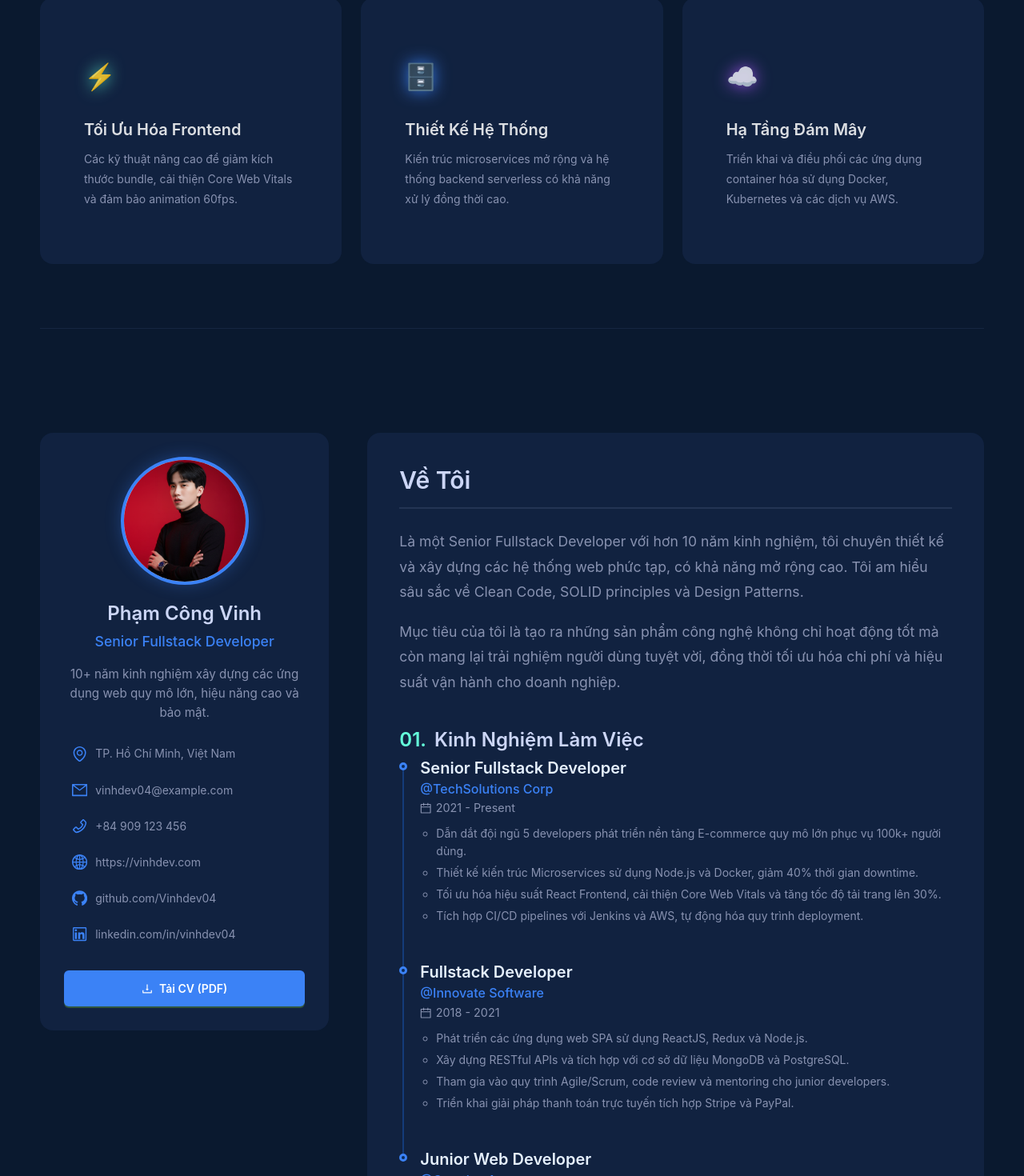
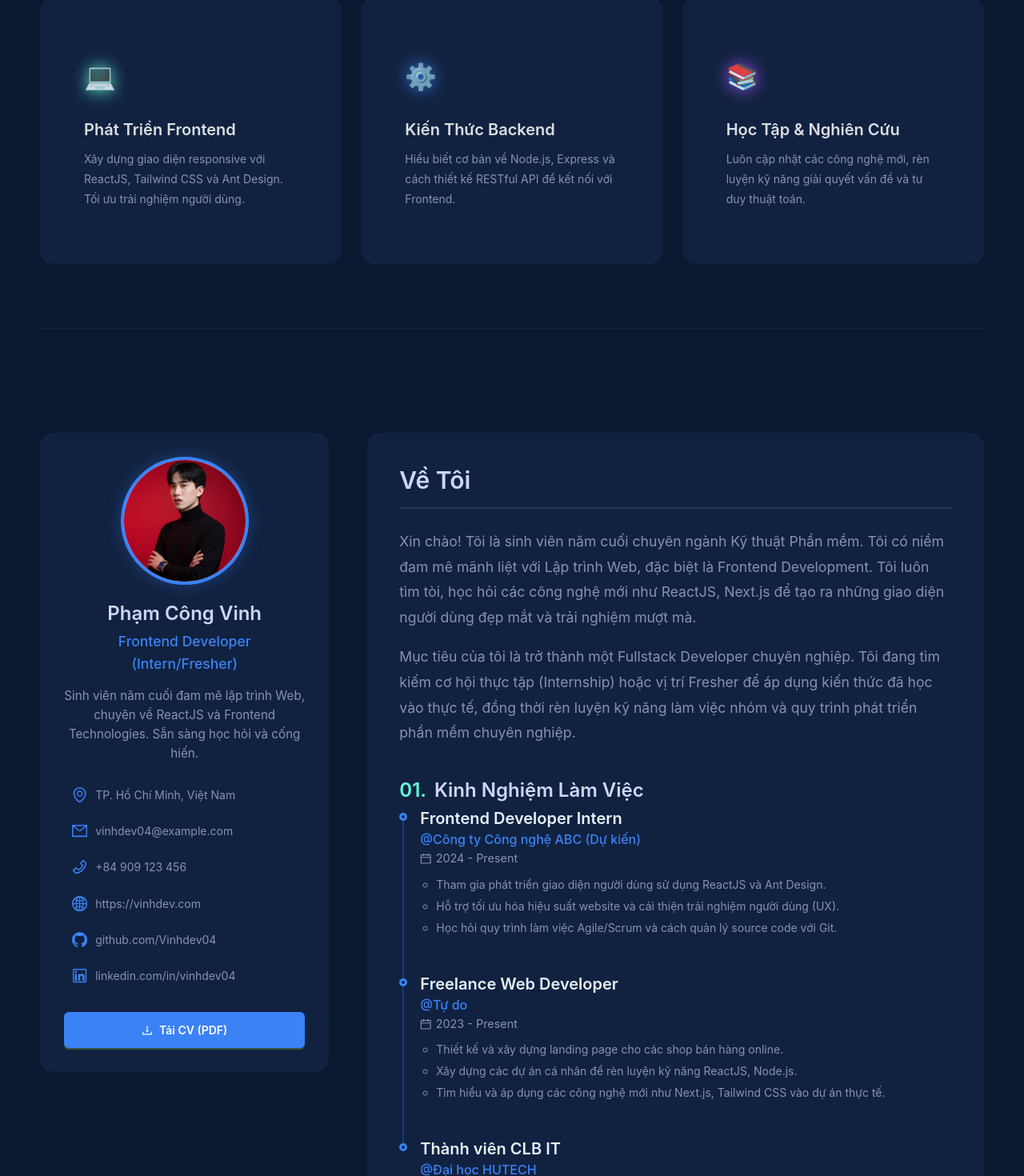
Before and after one commit to Vinhdev04/V_Potofolio, a React (Vite) app in the folder Frontend/: page / in a window 1280 px wide. Shown: the part 1147-2617 px from the top of the page at 80% size. Built offline with nearby package versions, Linux system fonts and the light colour scheme.

Commit message:
Update Home and About pages to Student/Intern profile

```diff
--- a/Frontend/src/data/aboutData.js
+++ b/Frontend/src/data/aboutData.js
@@ -1,34 +1,32 @@
 export const experiences = [
     {
-      role: 'Senior Fullstack Developer',
-      company: 'TechSolutions Corp',
-      period: '2021 - Present',
+      role: 'Frontend Developer Intern',
+      company: 'Công ty Công nghệ ABC (Dự kiến)',
+      period: '2024 - Present',
       description: [
-        'Dẫn dắt đội ngũ 5 developers phát triển nền tảng E-commerce quy mô lớn phục vụ 100k+ người dùng.',
-        'Thiết kế kiến trúc Microservices sử dụng Node.js và Docker, giảm 40% thời gian downtime.',
-        'Tối ưu hóa hiệu suất React Frontend, cải thiện Core Web Vitals và tăng tốc độ tải trang lên 30%.',
-        'Tích hợp CI/CD pipelines với Jenkins và AWS, tự động hóa quy trình deployment.'
+        'Tham gia phát triển giao diện người dùng sử dụng ReactJS và Ant Design.',
+        'Hỗ trợ tối ưu hóa hiệu suất website và cải thiện trải nghiệm người dùng (UX).',
+        'Học hỏi quy trình làm việc Agile/Scrum và cách quản lý source code với Git.'
       ]
     },
     {
-      role: 'Fullstack Developer',
-      company: 'Innovate Software',
-      period: '2018 - 2021',
+      role: 'Freelance Web Developer',
+      company: 'Tự do',
+      period: '2023 - Present',
       description: [
-        'Phát triển các ứng dụng web SPA sử dụng ReactJS, Redux và Node.js.',
-        'Xây dựng RESTful APIs và tích hợp với cơ sở dữ liệu MongoDB và PostgreSQL.',
-        'Tham gia vào quy trình Agile/Scrum, code review và mentoring cho junior developers.',
-        'Triển khai giải pháp thanh toán trực tuyến tích hợp Stripe và PayPal.'
+        'Thiết kế và xây dựng landing page cho các shop bán hàng online.',
+        'Xây dựng các dự án cá nhân để rèn luyện kỹ năng ReactJS, Node.js.',
+        'Tìm hiểu và áp dụng các công nghệ mới như Next.js, Tailwind CSS vào dự án thực tế.'
       ]
     },
     {
-      role: 'Junior Web Developer',
-      company: 'Creative Agency',
-      period: '2016 - 2018',
+      role: 'Thành viên CLB IT',
+      company: 'Đại học HUTECH',
+      period: '2022 - 2023',
       description: [
-        'Chuyển đổi thiết kế PSD/Figma sang HTML5/CSS3/JavaScript với độ chính xác cao.',
-        'Phát triển các theme WordPress tùy chỉnh và plugin cho khách hàng.',
-        'Hỗ trợ bảo trì và nâng cấp các website hiện có, đảm bảo tính tương thích trên mọi thiết bị.',
+        'Tham gia tổ chức các buổi workshop chia sẻ kiến thức lập trình cho sinh viên.',
+        'Hỗ trợ các bạn sinh viên khóa dưới tiếp cận với lập trình Web cơ bản.',
+        'Tham gia các cuộc thi Hackathon cấp trường để rèn luyện kỹ năng làm việc nhóm.'
       ]
     }
 ];
@@ -37,14 +35,13 @@ export const education = [
     {
       school: 'Đại Học Công Nghệ TP.HCM (HUTECH)',
       degree: 'Kỹ Sư Công Nghệ Phần Mềm',
-      year: '2012 - 2016',
-      description: 'Tốt nghiệp loại Giỏi. GPA: 3.6/4.0',
+      year: '2021 - Present (Năm cuối)',
+      description: 'GPA hiện tại: 3.2/4.0. Dự kiến tốt nghiệp: 2025.',
     }
 ];
 
 export const skills = {
-    "Frontend": ["ReactJS", "Next.js", "TypeScript", "Redux", "Tailwind CSS", "Ant Design", "SASS/SCSS"],
-    "Backend": ["Node.js", "Express", "NestJS", "Python", "Django", "GraphQL"],
-    "Database": ["PostgreSQL", "MongoDB", "MySQL", "Redis"],
-    "DevOps & Tools": ["Docker", "Kubernetes", "AWS", "Git/GitHub", "CI/CD", "Jira"]
+    "Frontend": ["ReactJS", "JavaScript (ES6+)", "HTML5/CSS3", "Tailwind CSS", "Ant Design", "Bootstrap"],
+    "Backend": ["Node.js (Basic)", "Express", "MongoDB", "RESTful API"],
+    "Tools & Others": ["Git/GitHub", "VS Code", "Figma (Basic)", "Postman", "Vercel/Netlify"]
 };
--- a/Frontend/src/data/homeData.jsx
+++ b/Frontend/src/data/homeData.jsx
@@ -14,21 +14,21 @@ export const techStack = [
 
 export const expertiseData = [
   {
-    title: 'Tối Ưu Hóa Frontend',
-    desc: 'Các kỹ thuật nâng cao để giảm kích thước bundle, cải thiện Core Web Vitals và đảm bảo animation 60fps.',
-    icon: '⚡',
+    title: 'Phát Triển Frontend',
+    desc: 'Xây dựng giao diện responsive với ReactJS, Tailwind CSS và Ant Design. Tối ưu trải nghiệm người dùng.',
+    icon: '💻',
     color: '#64ffda'
   },
   {
-    title: 'Thiết Kế Hệ Thống',
-    desc: 'Kiến trúc microservices mở rộng và hệ thống backend serverless có khả năng xử lý đồng thời cao.',
-    icon: '🗄️',
+    title: 'Kiến Thức Backend',
+    desc: 'Hiểu biết cơ bản về Node.js, Express và cách thiết kế RESTful API để kết nối với Frontend.',
+    icon: '⚙️',
     color: '#3b82f6'
   },
   {
-    title: 'Hạ Tầng Đám Mây',
-    desc: 'Triển khai và điều phối các ứng dụng container hóa sử dụng Docker, Kubernetes và các dịch vụ AWS.',
-    icon: '☁️',
+    title: 'Học Tập & Nghiên Cứu',
+    desc: 'Luôn cập nhật các công nghệ mới, rèn luyện kỹ năng giải quyết vấn đề và tư duy thuật toán.',
+    icon: '📚',
     color: '#a855f7'
   }
 ];
--- a/Frontend/src/pages/About.jsx
+++ b/Frontend/src/pages/About.jsx
@@ -49,9 +49,9 @@ const About = () => {
                         <img src={avatarImg} alt="Profile" style={{ width: '100%', height: '100%', objectFit: 'cover' }} />
                     </div>
                     <Title level={3} style={{ color: '#ccd6f6', marginBottom: 5 }}>Phạm Công Vinh</Title>
-                    <Text style={{ color: '#3b82f6', fontSize: '1.1rem', fontWeight: 500 }}>Senior Fullstack Developer</Text>
+                    <Text style={{ color: '#3b82f6', fontSize: '1.1rem', fontWeight: 500 }}>Frontend Developer (Intern/Fresher)</Text>
                     <Paragraph style={{ color: '#8892b0', marginTop: 15, fontSize: '0.95rem' }}>
-                        10+ năm kinh nghiệm xây dựng các ứng dụng web quy mô lớn, hiệu năng cao và bảo mật.
+                        Sinh viên năm cuối đam mê lập trình Web, chuyên về ReactJS và Frontend Technologies. Sẵn sàng học hỏi và cống hiến.
                     </Paragraph>
 
                     <div style={{ marginTop: 25, display: 'flex', flexDirection: 'column', gap: 15, alignItems: 'flex-start', paddingLeft: 10 }}>
@@ -83,12 +83,12 @@ const About = () => {
                     Về Tôi
                 </Title>
                 <Paragraph style={{ color: '#8892b0', fontSize: '1.1rem', lineHeight: 1.8 }}>
-                    Là một Senior Fullstack Developer với hơn 10 năm kinh nghiệm, tôi chuyên thiết kế và xây dựng các hệ thống web phức tạp, có khả năng mở rộng cao.
-                    Tôi am hiểu sâu sắc về Clean Code, SOLID principles và Design Patterns.
+                    Xin chào! Tôi là sinh viên năm cuối chuyên ngành Kỹ thuật Phần mềm. Tôi có niềm đam mê mãnh liệt với Lập trình Web, đặc biệt là Frontend Development.
+                    Tôi luôn tìm tòi, học hỏi các công nghệ mới như ReactJS, Next.js để tạo ra những giao diện người dùng đẹp mắt và trải nghiệm mượt mà.
                 </Paragraph>
                 <Paragraph style={{ color: '#8892b0', fontSize: '1.1rem', lineHeight: 1.8 }}>
-                    Mục tiêu của tôi là tạo ra những sản phẩm công nghệ không chỉ hoạt động tốt mà còn mang lại trải nghiệm người dùng tuyệt vời,
-                    đồng thời tối ưu hóa chi phí và hiệu suất vận hành cho doanh nghiệp.
+                    Mục tiêu của tôi là trở thành một Fullstack Developer chuyên nghiệp. Tôi đang tìm kiếm cơ hội thực tập (Internship) hoặc vị trí Fresher để áp dụng kiến thức đã học vào thực tế,
+                    đồng thời rèn luyện kỹ năng làm việc nhóm và quy trình phát triển phần mềm chuyên nghiệp.
                 </Paragraph>
 
                 {/* Experience Section */}
--- a/Frontend/src/pages/Home.jsx
+++ b/Frontend/src/pages/Home.jsx
@@ -52,11 +52,11 @@ const Home = () => {
               </motion.div>
 
               <Title level={1} className="hero-title">
-                Xây Dựng <span className="highlight-text">Trải Nghiệm Web</span> Có Khả Năng Mở Rộng
+                Xây Dựng <span className="highlight-text">Giao Diện Web</span> Hiện Đại & Tối Ưu
               </Title>
 
               <Paragraph className="hero-description">
-                Tôi là một Full Stack Engineer chuyên về các ứng dụng React hiệu năng cao, kiến trúc cloud-native và tạo ra giao diện người dùng hoàn hảo.
+                Tôi là sinh viên năm cuối chuyên ngành Kỹ thuật Phần mềm, tập trung phát triển các ứng dụng ReactJS với trải nghiệm người dùng mượt mà và giao diện đẹp mắt.
               </Paragraph>
 
               <Space size="middle" className="hero-buttons">
```
